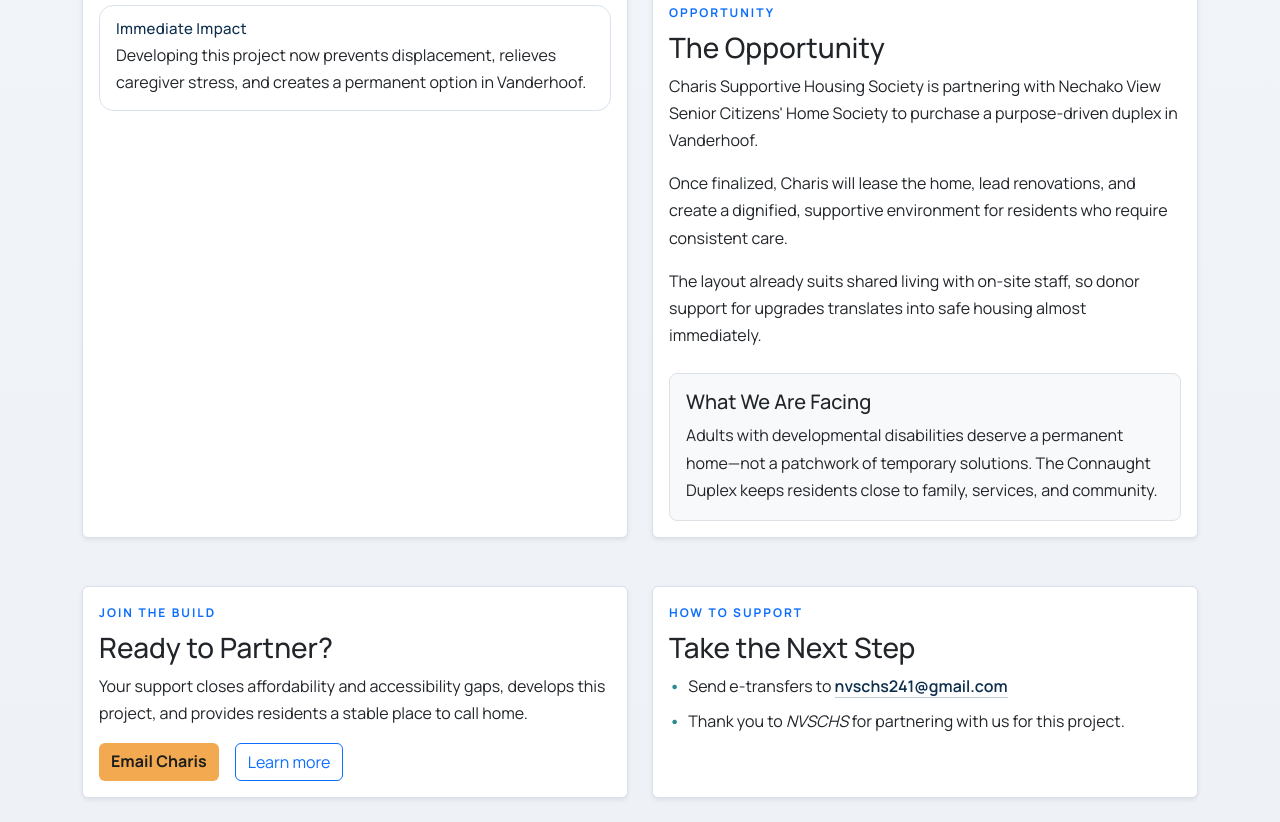
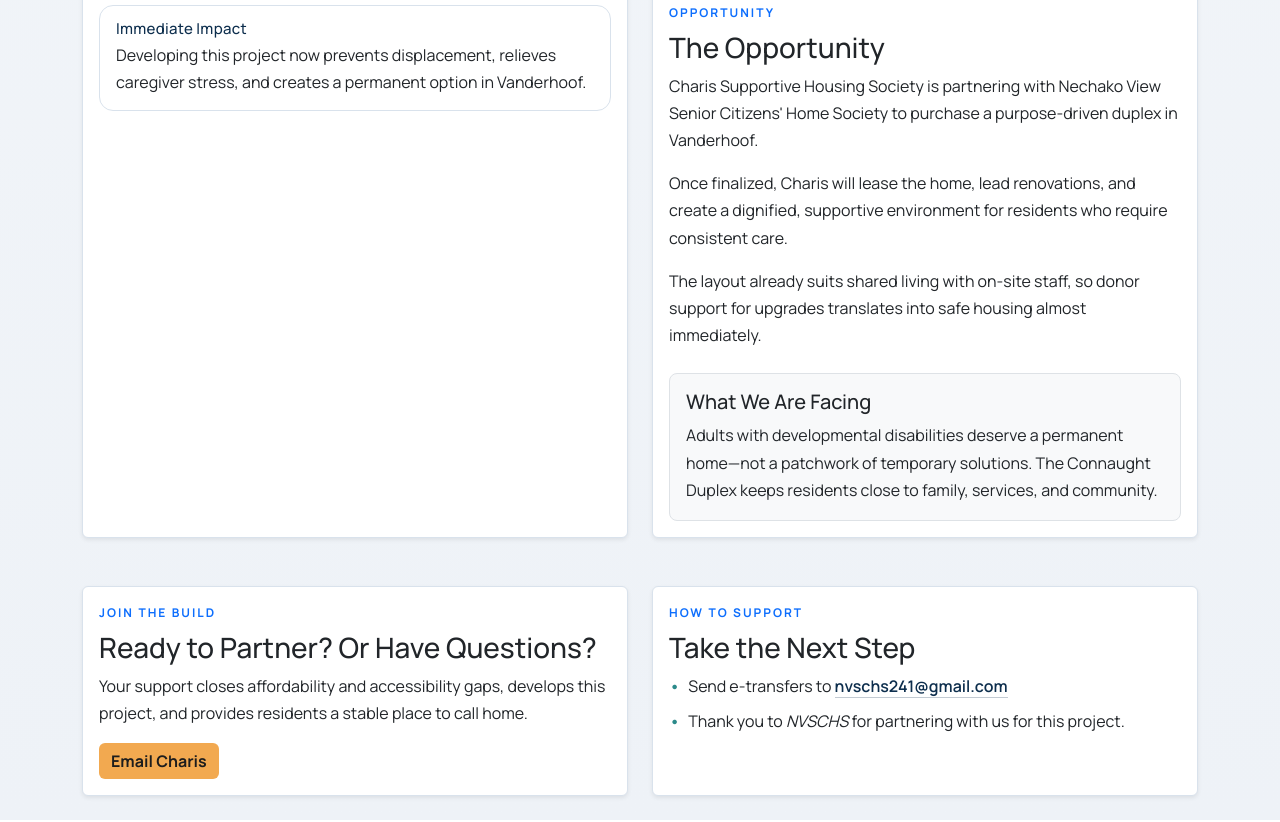
Before and after one commit to gentoolink/charis-website, a plain HTML site: page index.html in a window 1280 px wide. Shown: the part 2739-3561 px from the top of the page. Drawn offline with nearby package versions, Linux system fonts and the light colour scheme.

Commit message:
removed learn more button

```diff
--- a/index.html
+++ b/index.html
@@ -216,9 +216,6 @@
                   <div class="alert alert-primary mb-3" role="note">
                     Help us prepare this home for future residents and deliver the care our community members deserve.
                   </div>
-                  <p class="small text-muted mb-0">
-                    Charis Supportive Housing Society · Connaught Duplex Project · Contact us to learn more.
-                  </p>
                 </div>
               </article>
             </div>
@@ -303,11 +300,11 @@
               <article class="card h-100 shadow-sm">
                 <div class="card-body">
                   <p class="eyebrow text-uppercase text-primary mb-2">Join the Build</p>
-                  <h4 class="card-title h3">Ready to Partner?</h4>
+                  <h4 class="card-title h3">Ready to Partner? Or Have Questions?</h4>
                   <p>Your support closes affordability and accessibility gaps, develops this project, and provides residents a stable place to call home.</p>
                   <div class="d-flex flex-wrap gap-3">
                     <a class="btn btn-accent" href="mailto:ken.mcgonigal@charishousing.ca">Email Charis</a>
-                    <a class="btn btn-outline-primary" href="https://charishousing.ca">Learn more</a>
+
                   </div>
                 </div>
               </article>
```
